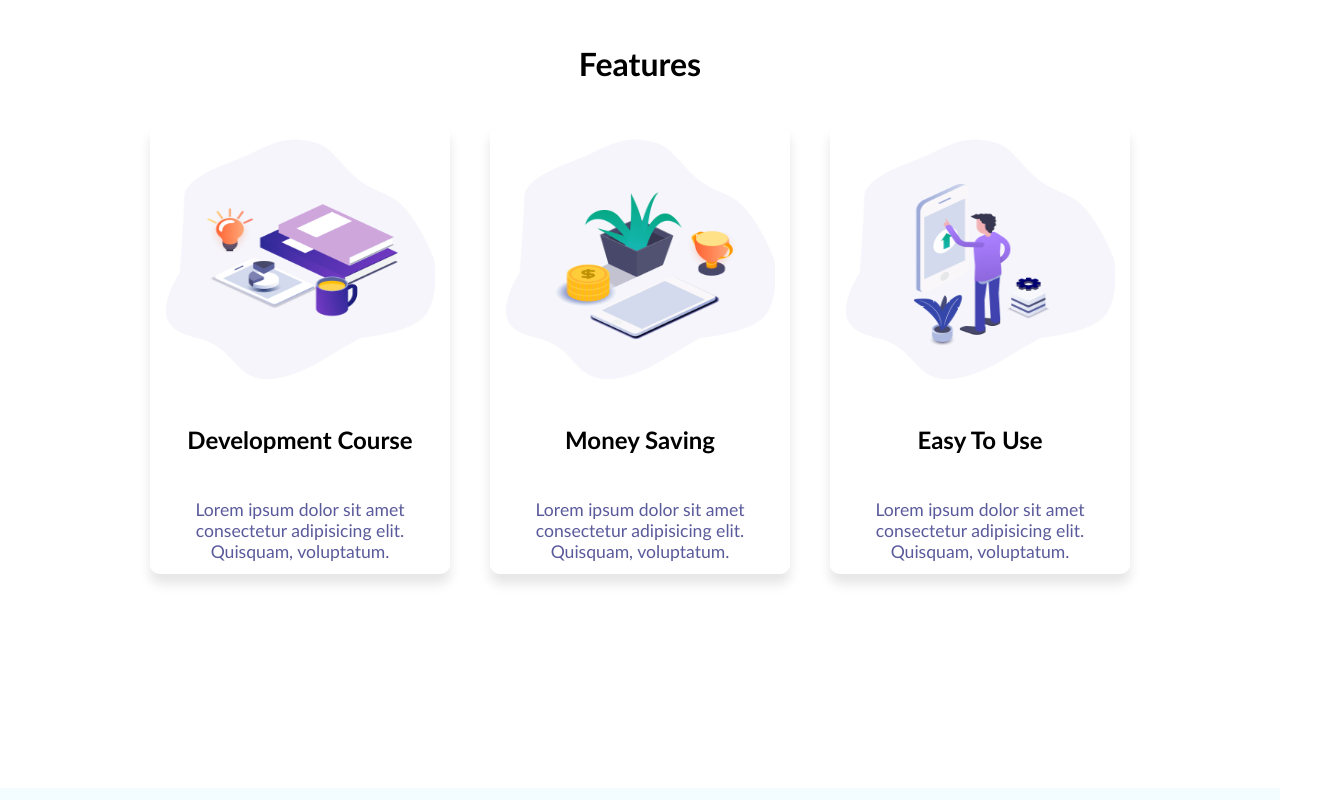
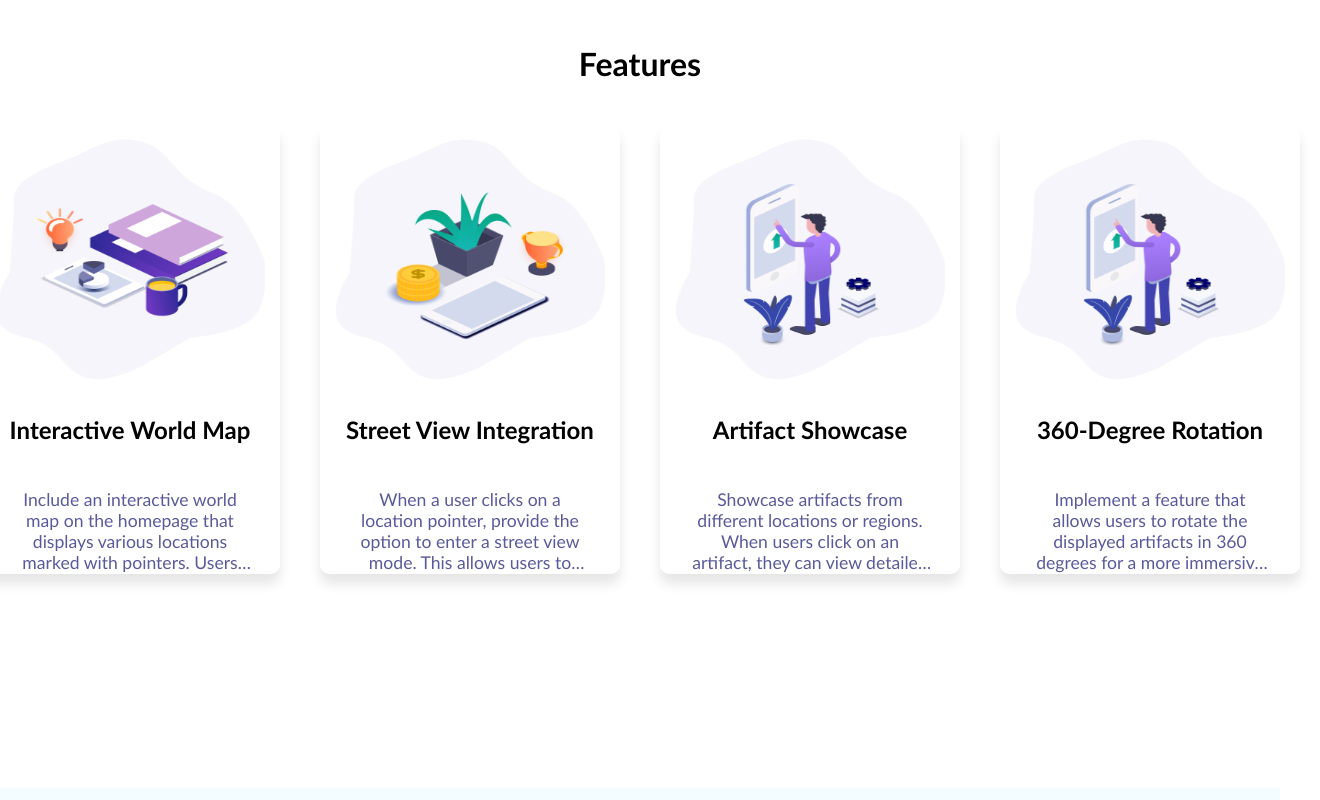
Before and after one commit to niraj-kumar-r/NexArtifacts, a React (Create React App) app in the folder nex/: page / in a window 1280 px wide. Shown: the part 880-1680 px from the top of the page, 1320 px wide, since content can reach past the window. Built offline with nearby package versions, Linux system fonts and the light colour scheme.

Commit message:
updated Home-page

```diff
--- a/nex/src/App.js
+++ b/nex/src/App.js
@@ -14,7 +14,7 @@ function App() {
         <Routes>
           {/* Main layout route with common components */}
           <Route path="/"element={<>
-          <Header /><Feature /><About image={aboutimage} title="Comes with all you need for daily life" button="Get the Website" /><Contact />
+          <Header /><Feature /><About image={aboutimage} title="About" button="Get the Website" /><Contact />
               </>
             }
           />
--- a/nex/src/Components/About.jsx
+++ b/nex/src/Components/About.jsx
@@ -9,7 +9,7 @@ function About(props) {
 
             <div className="about-text">
                 <h2>{props.title}</h2>
-                <p>content of about us</p>
+                <p>At [Your Company Name], we are passionate about bringing the world closer to you. Our mission is to provide a unique and immersive online experience that allows you to explore the wonders of our planet from the comfort of your own home. Whether it's navigating the streets of far-off cities, discovering the history behind ancient artifacts, or enjoying stunning 360-degree views, we are dedicated to making the world more accessible to you. Join us on a journey of exploration and discovery as we strive to share the beauty and diversity of our world with everyone.</p>
                 <button>{props.button}</button>
             </div>
       </div>
--- a/nex/src/Components/Feature.jsx
+++ b/nex/src/Components/Feature.jsx
@@ -10,9 +10,26 @@ function Feature() {
         <div id="features" ref={featuresRef}>
             <h1>Features</h1>
             <div className="a-container">
-                <FeatureBox image={featureimage} title="Development Course" />
-                <FeatureBox image={featureimage2} title="Money Saving" />
-                <FeatureBox image={featureimage3} title="Easy To Use" />
+                <FeatureBox
+                    image={featureimage}
+                    title="Interactive World Map"
+                    description="Include an interactive world map on the homepage that displays various locations marked with pointers. Users can click on these pointers to explore different locations."
+                />
+                <FeatureBox
+                    image={featureimage2}
+                    title="Street View Integration"
+                    description="When a user clicks on a location pointer, provide the option to enter a street view mode. This allows users to virtually explore the streets of the selected location."
+                />
+                <FeatureBox
+                    image={featureimage3}
+                    title="Artifact Showcase"
+                    description=" Showcase artifacts from different locations or regions. When users click on an artifact, they can view detailed information about it, such as its history, origin, and significance."
+                />
+                  <FeatureBox
+                    image={featureimage3}
+                    title="360-Degree Rotation"
+                    description="Implement a feature that allows users to rotate the displayed artifacts in 360 degrees for a more immersive experience."
+                />
             </div>
         </div>
     );
--- a/nex/src/Components/FeatureBox.jsx
+++ b/nex/src/Components/FeatureBox.jsx
@@ -8,7 +8,7 @@ function FeatureBox(props) {
             </div>
             <div className="s-b-text">
                 <h2>{props.title}</h2>
-                <p>Lorem ipsum dolor sit amet consectetur adipisicing elit. Quisquam, voluptatum.</p>
+                <p>{props.description}</p> {/* Use the description prop here */}
             </div>
         </div>
     );
--- a/nex/src/index.css
+++ b/nex/src/index.css
@@ -333,7 +333,8 @@ font-size: 2rem;
   margin-top: 25px;
   -webkit-line-clamp: 4;
   -webkit-box-orient: vertical;
-  overflow: hidden;
+  overflow-y: auto;
+  overflow-x: hidden;
   text-overflow: ellipsis;
 }
 .s-b-text p:hover{
```
